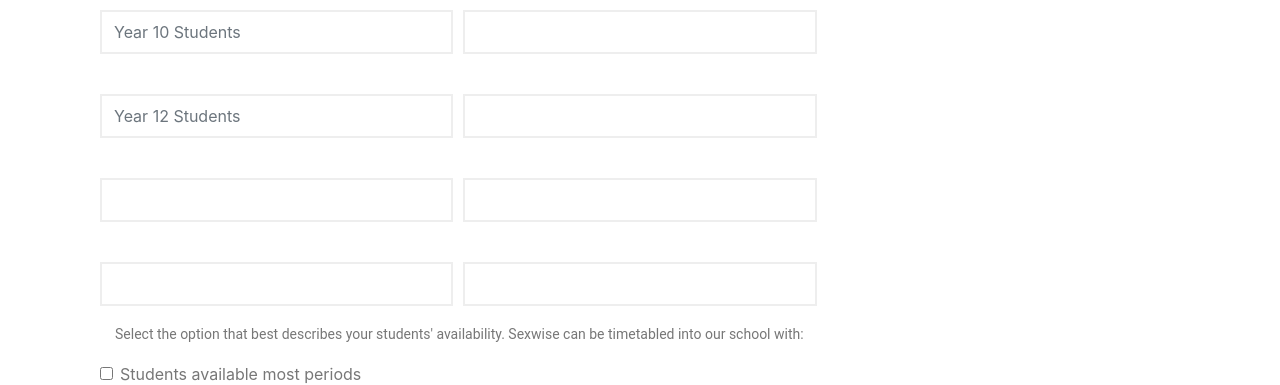
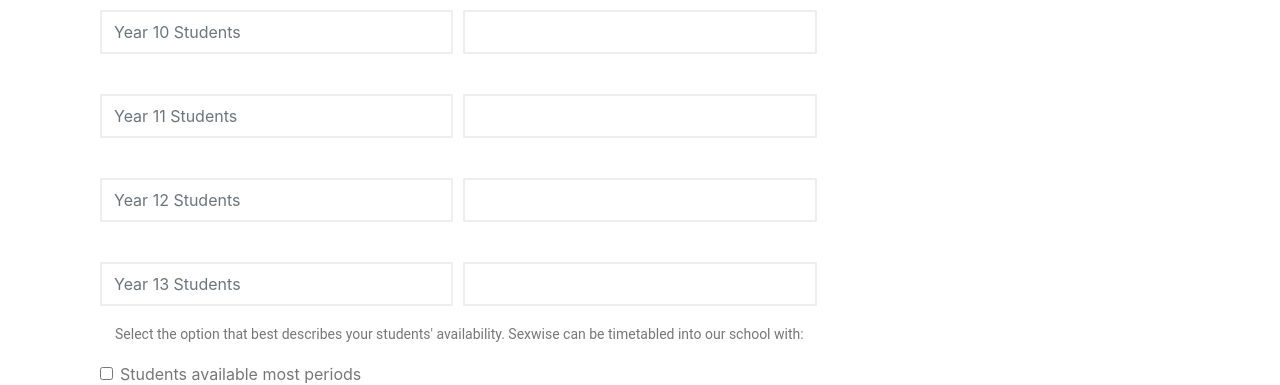
Before and after one commit to thetanewzealand/thetanewzealand.github.io, a Jekyll site: the page built from registration.md, in a window 1280 px wide. Shown: the part 2442-2827 px from the top of the page. Built offline with Jekyll 4.4.1, drawn with Linux system fonts in a browser that asks for light colours; nearby versions of some CDN libraries.

Commit message:
Adding files

```diff
--- a/_layouts/registration.html
+++ b/_layouts/registration.html
@@ -125,7 +125,7 @@ layout: hero
     <div class="form-row">
             <div class="form-group col-sm-4">
               <label for="inputEmail4"></label>
-              <input name="Number of year 11 students attending. (If blank then none are attending)" type="text" class="form-control" id="inputEmail4" placeholder="Year 12 Students">
+              <input name="Number of year 11 students attending. (If blank then none are attending)" type="text" class="form-control" id="inputEmail4" placeholder="Year 11 Students">
             </div>
             <div class="form-group col-sm-4">
                 <label for="inputEmail4"></label>
@@ -135,7 +135,7 @@ layout: hero
     <div class="form-row">
             <div class="form-group col-sm-4">
               <label for="inputEmail4"></label>
-              <input name="Number of year 12 students attending. (If blank then none are attending)" type="text" class="form-control" id="inputEmail4" placeholder="">
+              <input name="Number of year 12 students attending. (If blank then none are attending)" type="text" class="form-control" id="inputEmail4" placeholder="Year 12 Students">
             </div>
             <div class="form-group col-sm-4">
                 <label for="inputEmail4"></label>
@@ -145,7 +145,7 @@ layout: hero
     <div class="form-row">
             <div class="form-group col-sm-4">
               <label for="inputEmail4"></label>
-              <input name="Number of year 13 students attending. (If blank then none are attending)" type="text" class="form-control" id="inputEmail4" placeholder="">
+              <input name="Number of year 13 students attending. (If blank then none are attending)" type="text" class="form-control" id="inputEmail4" placeholder="Year 13 Students">
             </div>
             <div class="form-group col-sm-4">
                 <label for="inputEmail4"></label>
```
